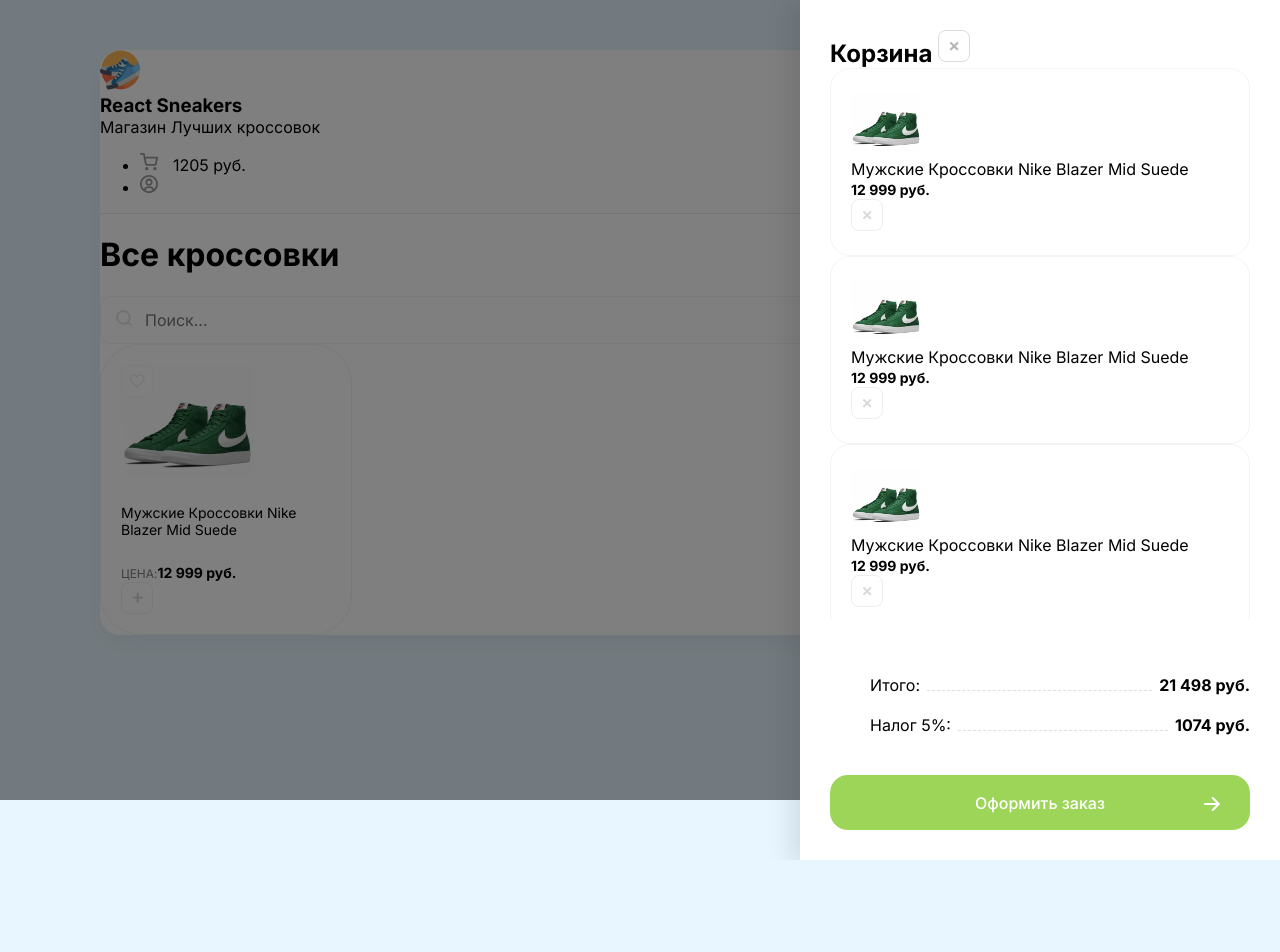
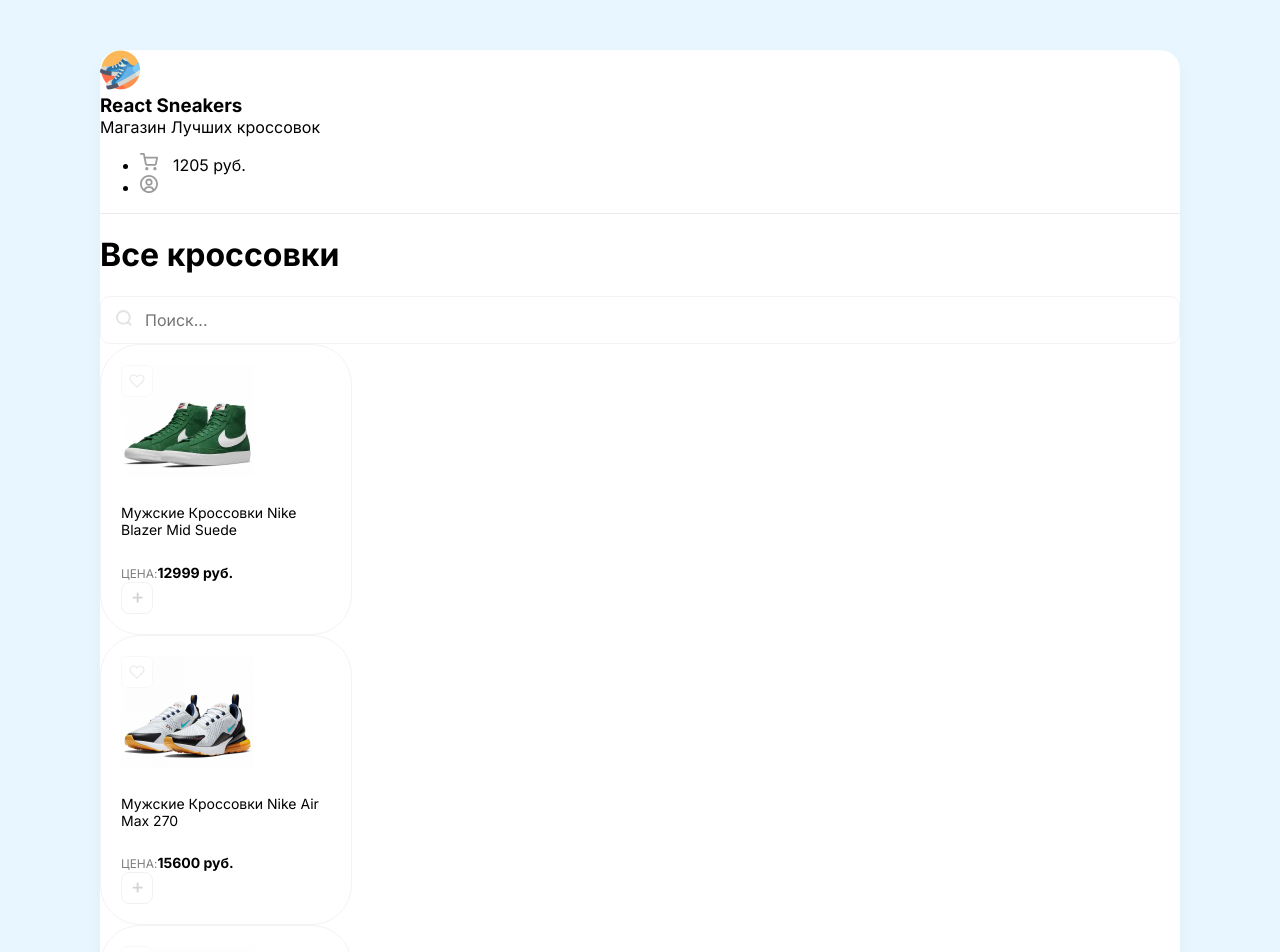
Before and after one commit to evanc0/React-Sneakers, a React (Vite) app: page / in a window 1280 px wide. Shown: the top 952 px of the page. Before the commit the page ends 860 px from the top, so only its background shows below. Built offline with nearby package versions, Linux system fonts and the light colour scheme.

Commit message:
урок 3

```diff
--- a/src/App.jsx
+++ b/src/App.jsx
@@ -1,37 +1,48 @@
-import styles from "./style.module.scss"
-import cn from "classnames"
-import Header from "./components/Header"
-import Drawer from "./components/Drawer"
-import Card from "./components/Card"
+import styles from "./style.module.scss";
+import cn from "classnames";
+import Header from "./components/Header";
+import Drawer from "./components/Drawer";
+import Card from "./components/Card/Card";
 // import './style.module.scss'
 
+const arr = [
+  { title: "Мужские Кроссовки Nike Blazer Mid Suede", price: 12999, imageUrl: '/img/sneakers/1.jpg'},
+  { title: "Мужские Кроссовки Nike Air Max 270", price: 15600, imageUrl: '/img/sneakers/2.jpg' },
+  { title: "Мужские Кроссовки Nike Blazer Mid Suede", price: 8499, imageUrl: '/img/sneakers/3.jpg' },
+  { title: "Кроссовки Puma X Aka Boku Future Rider", price: 8999, imageUrl: '/img/sneakers/4.jpg' },
+];
+console.log(arr);
+
 function App() {
-
   return (
-    <div className={ cn(styles.wrapper, "clear")}>
-
-      <Drawer/>
-      <Header/>
-
+    <div className={cn(styles.wrapper, "clear")}>
+      <Drawer />
+      <Header />
 
       <div className={cn(styles.content, "p-40")}>
         <div className="d-flex align-center justify-between mb-40">
-          <h1 >Все кроссовки</h1>
-            <div className={cn(styles.searchBlock, "d-flex")}>
-              <img src="/img/search.svg" alt="Search" />
-              <input placeholder="Поиск..." />
-            </div>
+          <h1>Все кроссовки</h1>
+          <div className={cn(styles.searchBlock, "d-flex")}>
+            <img src="/img/search.svg" alt="Search" />
+            <input placeholder="Поиск..." />
+          </div>
         </div>
 
+        <div className="d-flex">
 
-        <div className="d-flex">
-        <Card/>
-
+          {arr.map((obj) => (
+          <Card
+            key={obj.index}
+            title={obj.title}
+            price={obj.price}
+            imageUrl={obj.imageUrl}
+            onClick={() => console.log(obj)}
+          />
+        ))}
         </div>
       </div>
-
     </div>
-  )
+  );
 }
 
-export default App
+export default App;
--- a/src/components/Card.jsx
+++ b/src/components/Card/Card.jsx
@@ -1,21 +1,26 @@
-import styles from "../style.module.scss"
+import styles from "./Card.module.scss"
 
 import cn from "classnames"
 
-function Card() {
+function Card(props) {
+  const onClickButton = () => {
+    alert("Нажали на плюс")
+  }
+
+
     return(
         <div className={styles.card}>
             <div className={styles.favorite}>
               <img src="/img/heart-unliked.svg" alt="Unliked" />
             </div>
-            <img width={133} height={112} src="/img/sneakers/1.jpg" alt="Sneakers" />
-            <h5>Мужские Кроссовки Nike Blazer Mid Suede</h5>
+            <img width={133} height={112} src={props.imageUrl} alt="Sneakers" />
+            <h5>{props.title}</h5>
             <div className={cn(styles.cardBottom, "d-flex", "justify-between", "align-center")}>
               <div className={cn("d-flex", "flex-column")}>
                 <span>Цена:</span>
-                <b>12 999 руб.</b>
+                <b>{props.price} руб.</b>
               </div>
-              <button className={styles.button}>
+              <button className={styles.button} onClick={props.onClick}>
                 <img width={11} height={11} src="/img/plus.svg" alt="Plus" />
               </button>
             </div>
--- /dev/null
+++ b/src/components/Card/Card.module.scss
@@ -0,0 +1,50 @@
+.card {
+    border: 1px solid #F3f3f3;
+    padding: 20px;
+    width: 210px;
+    border-radius: 40px;
+    margin-right: 30px;
+    transition: box-shadow 0.2s ease-in-out, transform 0.2s ease-in-out;
+
+
+    &:hover {
+        box-shadow: 0px 20px 35px rgba(0,0,0,0.06);
+        transform: translateY(-5px);
+    }
+
+
+    .favorite {
+        position: absolute;
+        cursor: pointer;
+
+    }
+
+    span {
+        font-size: 12px;
+        opacity: 0.5;
+        text-transform: uppercase;
+    }
+
+    b {
+        font-size: 14px;
+    }
+
+    h5 {
+        font-weight: 400;
+        font-size: 14px;
+    }
+
+    .cardBottom{
+
+        .button {
+            background: #FFFFFF;
+            border:  1px solid #f2f2f2;
+            box-sizing: border-box;
+            border-radius: 8px;
+            height: 32px;
+            width: 32px;
+            cursor: pointer;
+        }
+    }
+
+}
--- a/src/components/Drawer.jsx
+++ b/src/components/Drawer.jsx
@@ -3,7 +3,7 @@
 
 function Drawer() {
     return(
-        <div style={{display: ''}} className={styles.overlay}>
+        <div style={{display: 'none'}} className={styles.overlay}>
             <div className={styles.drawer}>
             <h2 className={cn("d-flex", "mb-30", "justify-between")}>Корзина  <img className={cn("cu-p")} src="/img/btn-remove.svg" alt="Remove" /></h2>
 
--- a/src/style.module.scss
+++ b/src/style.module.scss
@@ -32,42 +32,7 @@
 }
 
 
-.card {
-    border: 1px solid #F3f3f3;
-    padding: 20px;
-    width: 210px;
-    border-radius: 40px;
-    margin-right: 30px;
-    transition: box-shadow 0.2s ease-in-out, transform 0.2s ease-in-out;
 
-
-    &:hover {
-        box-shadow: 0px 20px 35px rgba(0,0,0,0.06);
-        transform: translateY(-5px);
-    }
-
-
-    .favorite {
-        position: absolute;
-        cursor: pointer;
-
-    }
-
-    span {
-        font-size: 12px;
-        opacity: 0.5;
-        text-transform: uppercase;
-    }
-
-    b {
-        font-size: 14px;
-    }
-
-    h5 {
-        font-weight: 400;
-        font-size: 14px;
-    }
-}
 
 .button {
     background: #FFFFFF;
```
